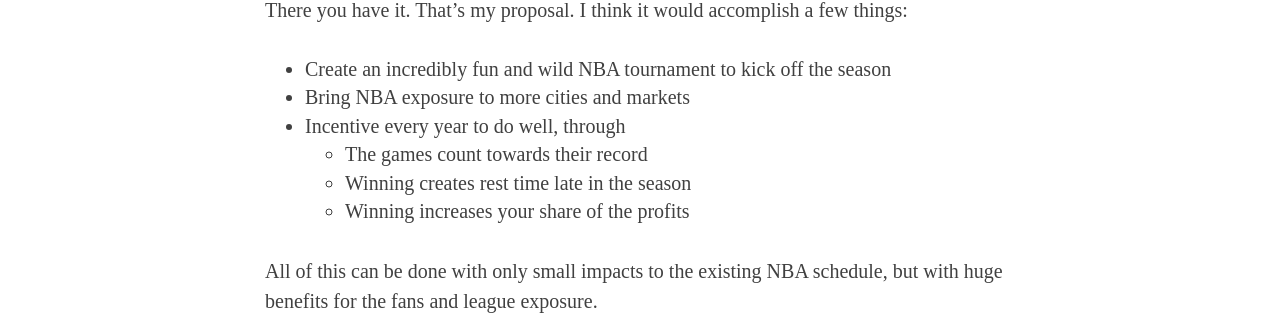
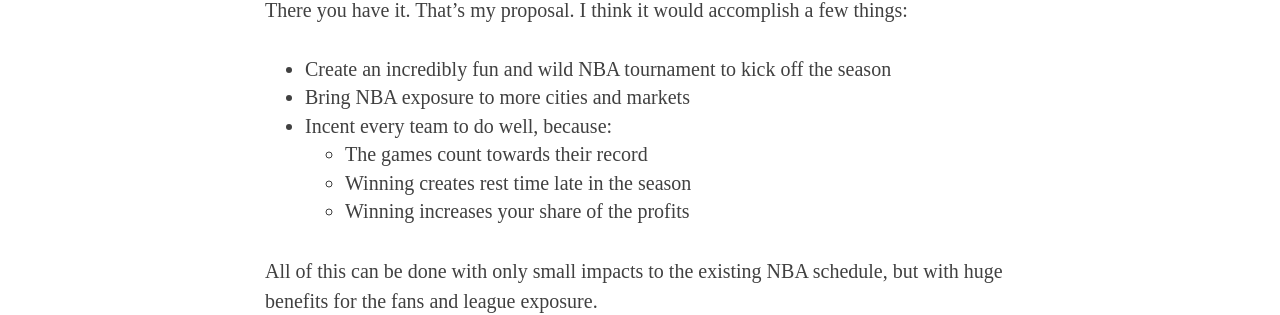
Before and after one commit to oddacious/oddacious.github.io, a Jekyll site: the page built from _posts/2015-09-07-nba-march-madness.md, in a window 1280 px wide and 900 px high, scrolled down 5360 px. Shown: the part 219-534 px from the top of the window. Built offline with Jekyll 4.4.1, drawn with Linux system fonts in a browser that asks for light colours; some web fonts are replaced.

Commit message:
Updated typos

```diff
--- a/_posts/2015-09-07-nba-march-madness.md
+++ b/_posts/2015-09-07-nba-march-madness.md
@@ -153,7 +153,7 @@
 
 - Create an incredibly fun and wild NBA tournament to kick off the season
 - Bring NBA exposure to more cities and markets
-- Incentive every year to do well, through
+- Incent every team to do well, because:
     - The games count towards their record
     - Winning creates rest time late in the season
     - Winning increases your share of the profits
```
